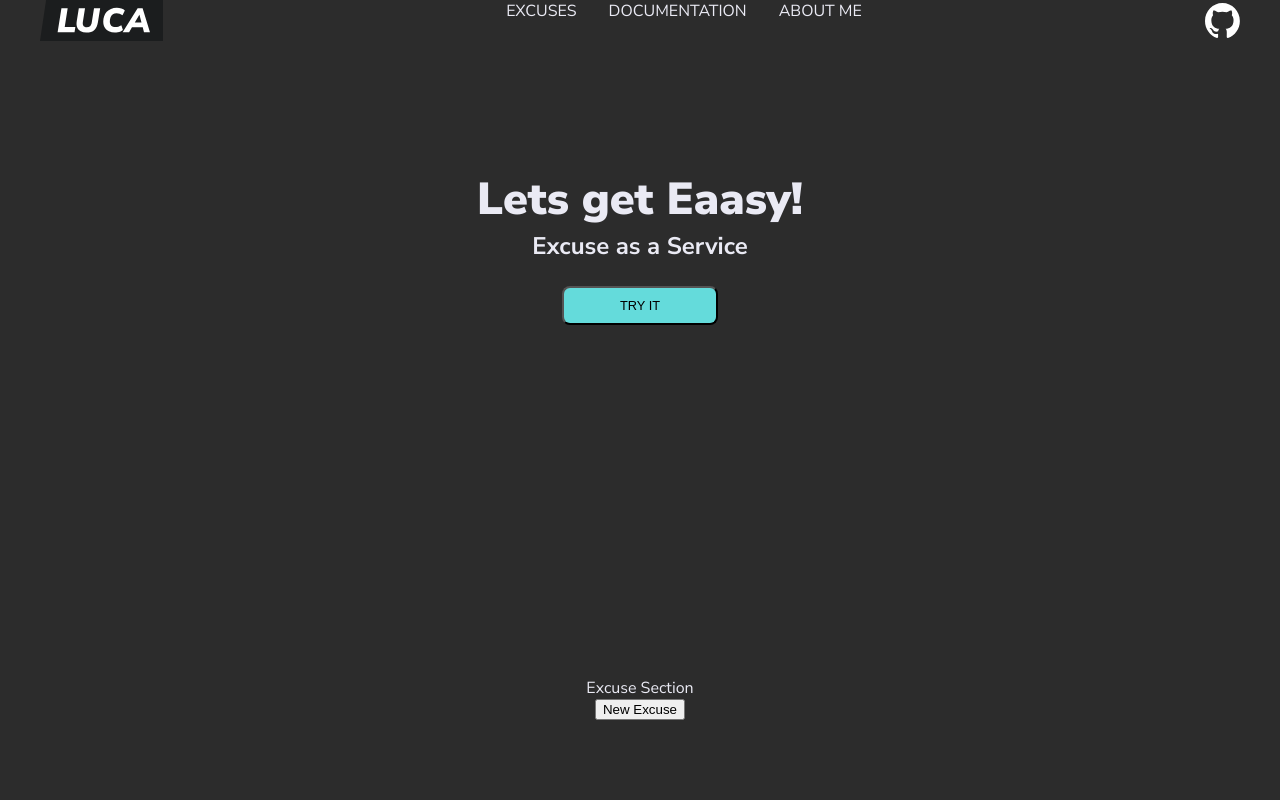
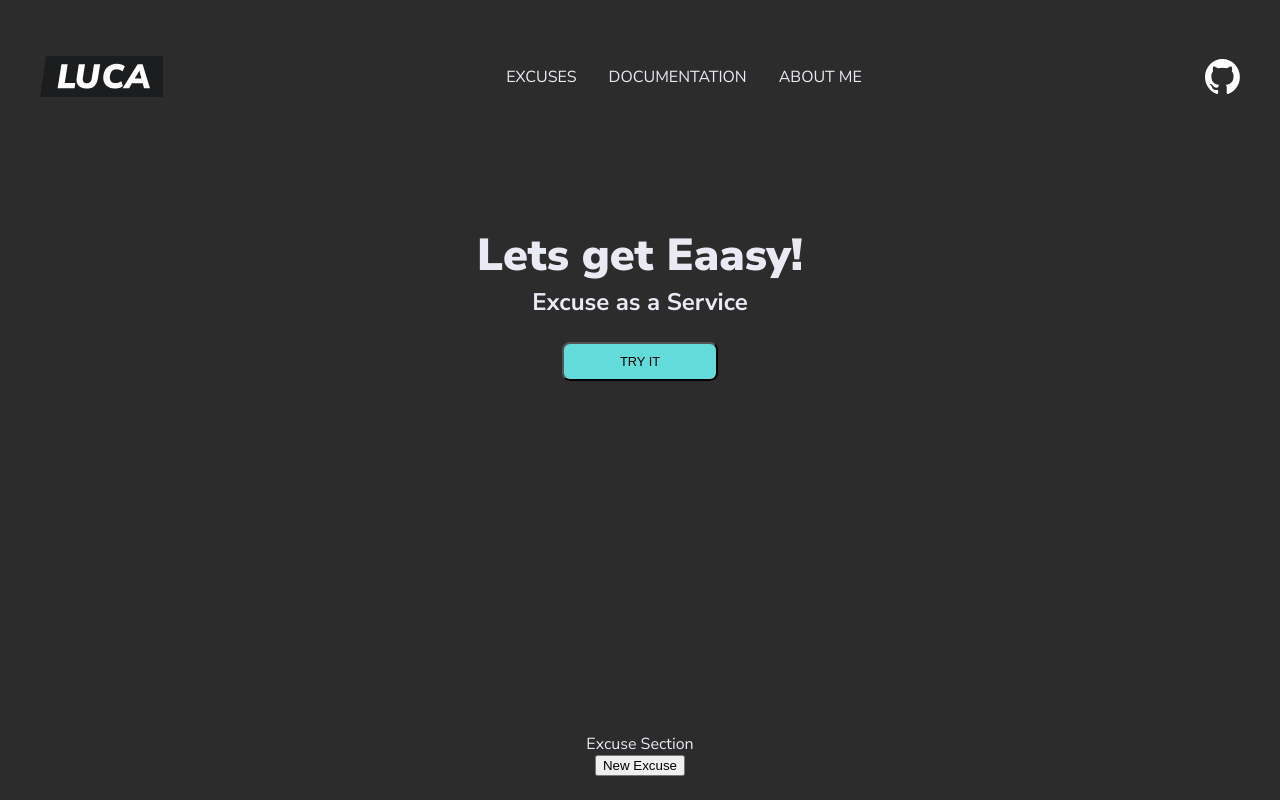
Before and after one commit to lukacafuta/Excuse-Generator, a React (Vite) app in the folder Frontend/: page / in a window 1280 px wide. Shown: the top 800 px of the page. Built offline with nearby package versions, Linux system fonts and the light colour scheme.

Commit message:
aligned-items and added padding at the top of the header

```diff
--- a/Frontend/src/styles/globalStyles.js
+++ b/Frontend/src/styles/globalStyles.js
@@ -12,7 +12,9 @@ export const HeaderStyled = styled.header`
     display: flex;
     flex-direction: row;
     justify-content: space-between;
+    align-items: center;
     width: 100%;
+    padding-top: 3.5rem;
 
     .navbar {
         display: flex;
```
